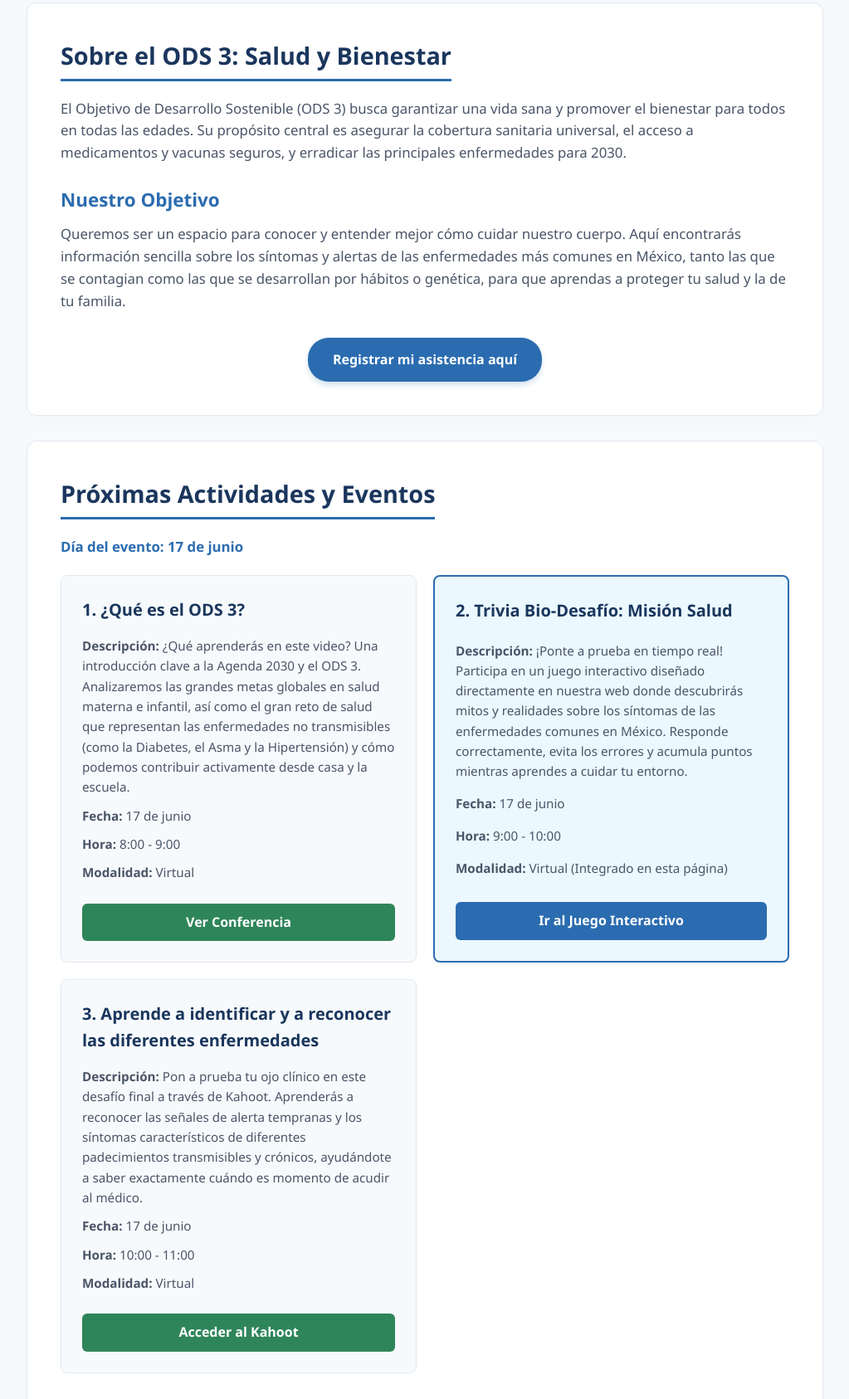
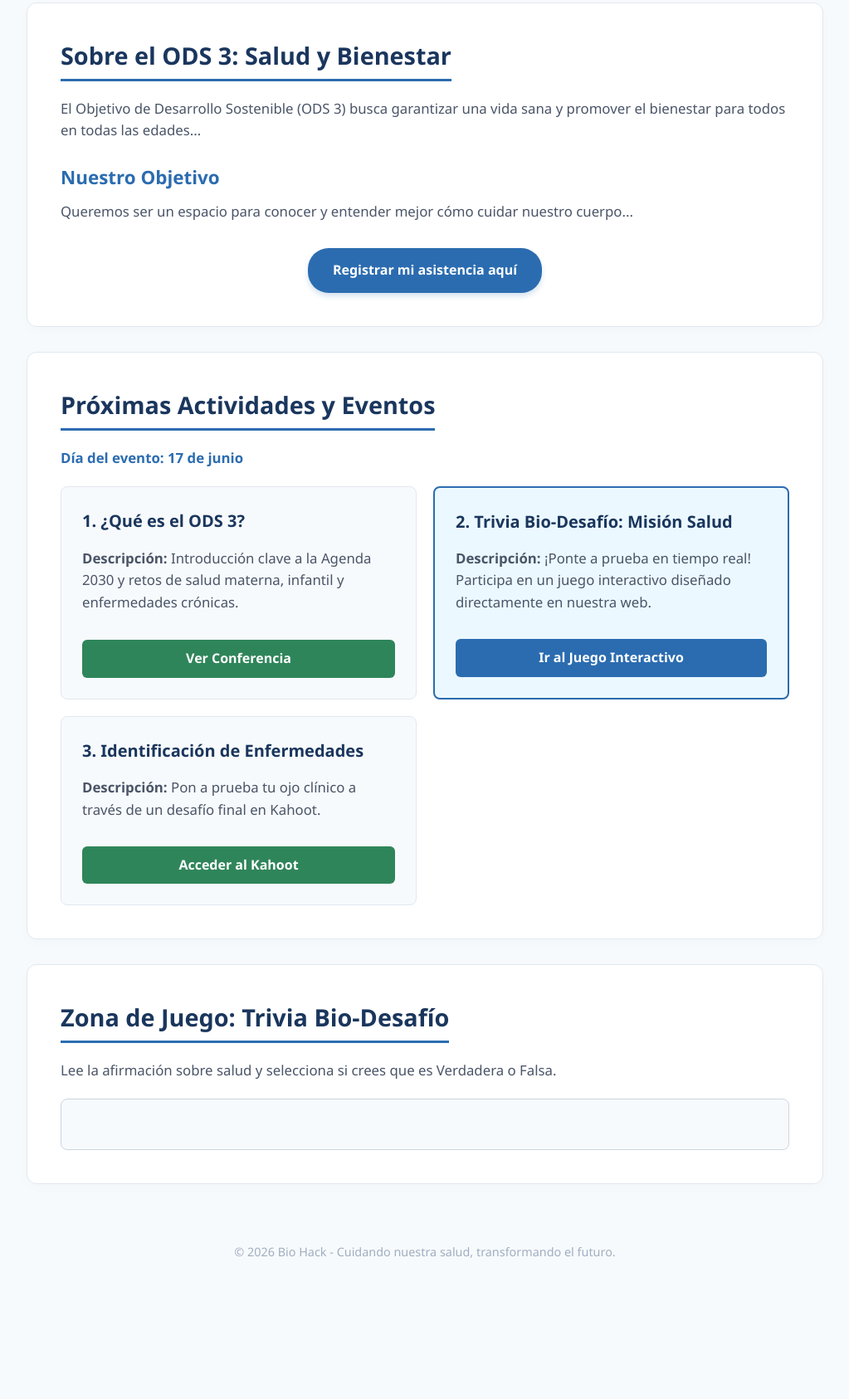
Before and after one commit to ObjetivosdeDesarrolloSostenible/ODS-3-Salud-y-Bienestar-, a plain HTML site: page index.html in a window 1280 px wide. Shown: the part 275-1961 px from the top of the page at 83% size, without its empty margins (128-1151 px from the left). After the commit the page ends 1855 px from the top, so only its background shows below. Drawn offline with Linux system fonts and the light colour scheme.

Commit message:
Update index.html

```diff
--- a/index.html
+++ b/index.html
@@ -1,3 +1,4 @@
+
 <!DOCTYPE html>
 <html lang="es">
 <head>
@@ -7,13 +8,13 @@
 
     <style>
         :root {
-            --azul-principal: #1A365D;    /* Azul profundo para encabezados y seriedad */
-            --azul-secundario: #2B6CB0;   /* Azul claro para subtextos o enlaces */
-            --verde-acento: #2F855A;      /* Verde para botones principales y llamadas a la acción */
-            --verde-hover: #22543D;       /* Verde más oscuro para cuando pasas el mouse */
-            --blanco-fondo: #F7FAFC;      /* Fondo general muy limpio, casi blanco */
-            --blanco-puro: #FFFFFF;       /* Para las tarjetas y contenedores */
-            --gris-texto: #4A5568;        /* Gris oscuro para que la lectura sea cómoda */
+            --azul-principal: #1A365D;
+            --azul-secundario: #2B6CB0;
+            --verde-acento: #2F855A;
+            --verde-hover: #22543D;
+            --blanco-fondo: #F7FAFC;
+            --blanco-puro: #FFFFFF;
+            --gris-texto: #4A5568;
         }
 
         * {
@@ -30,7 +31,6 @@
             padding-bottom: 40px;
         }
 
-        /* Encabezado (Header) estilo Landing Page */
         header {
             background-color: var(--azul-principal);
             color: var(--blanco-puro);
@@ -52,7 +52,6 @@
             font-weight: 300;
         }
 
-        /* Contenedor Principal y Secciones */
         main {
             max-width: 1000px;
             margin: 40px auto;
@@ -89,7 +88,6 @@
             font-size: 1.05rem;
         }
 
-        /* Tarjetas de Actividades */
         .fecha-evento {
             font-weight: bold;
             color: var(--azul-secundario);
@@ -119,7 +117,6 @@
             box-shadow: 0 6px 12px rgba(0, 0, 0, 0.05);
         }
 
-        /* Destacar el Juego */
         .actividad-tarjeta.destacado {
             border: 2px solid var(--azul-secundario);
             background-color: #EBF8FF;
@@ -132,12 +129,6 @@
             font-size: 1.25rem;
         }
 
-        .actividad-tarjeta p {
-            font-size: 0.95rem;
-            margin-bottom: 10px;
-        }
-
-        /* Botones y Enlaces */
         .registro-contenedor {
             text-align: center;
             margin-top: 30px;
@@ -185,40 +176,65 @@
             background-color: var(--azul-principal);
         }
 
-        /* Contenedor del Juego Interactivo */
+        /* Estilos específicos para los elementos internos del juego interactivo */
         #contenedor-juego {
             background-color: var(--blanco-fondo);
-            border: 2px dashed #CBD5E0;
+            border: 1px solid #CBD5E0;
             border-radius: 8px;
             padding: 30px;
             text-align: center;
             margin-top: 20px;
-            min-height: 150px;
-            display: flex;
-            flex-direction: column;
-            justify-content: center;
-            align-items: center;
         }
 
-        /* Clases dinámicas requeridas para JavaScript */
+        .juego-pregunta {
+            font-size: 1.2rem;
+            font-weight: 600;
+            margin-bottom: 20px;
+            color: var(--azul-principal);
+        }
+
+        .botones-juego-contenedor {
+            display: flex;
+            gap: 15px;
+            justify-content: center;
+            margin-bottom: 20px;
+        }
+
+        .btn-juego {
+            padding: 10px 25px;
+            font-size: 1rem;
+            font-weight: bold;
+            border: 2px solid #CBD5E0;
+            border-radius: 6px;
+            background-color: white;
+            cursor: pointer;
+            transition: all 0.3s ease;
+        }
+
+        .btn-juego:hover {
+            background-color: #E2E8F0;
+        }
+
+        /* Clases dinámicas solicitadas */
         .correcto {
             background-color: #4CAF50 !important;
             color: white !important;
-            transition: all 0.3s ease;
+            border-color: #4CAF50 !important;
         }
 
         .incorrecto {
             background-color: #f44336 !important;
             color: white !important;
-            transition: all 0.3s ease;
+            border-color: #f44336 !important;
         }
 
-        .cargando {
-            font-style: italic;
-            color: #718096;
+        .juego-feedback {
+            font-weight: 600;
+            margin-top: 15px;
+            padding: 10px;
+            border-radius: 6px;
         }
 
-        /* Pie de página */
         footer {
             text-align: center;
             padding: 20px;
@@ -236,24 +252,11 @@
     </header>
 
     <main>
-
         <section id="introduccion">
             <h2>Sobre el ODS 3: Salud y Bienestar</h2>
-            <p>
-                El Objetivo de Desarrollo Sostenible (ODS 3) busca garantizar una vida sana y promover el
-                bienestar para todos en todas las edades. Su propósito central es asegurar la cobertura
-                sanitaria universal, el acceso a medicamentos y vacunas seguros, y erradicar las principales
-                enfermedades para 2030.
-            </p>
-
+            <p>El Objetivo de Desarrollo Sostenible (ODS 3) busca garantizar una vida sana y promover el bienestar para todos en todas las edades...</p>
             <h3>Nuestro Objetivo</h3>
-            <p>
-                Queremos ser un espacio para conocer y entender mejor cómo cuidar nuestro cuerpo. Aquí encontrarás
-                información sencilla sobre los síntomas y alertas de las enfermedades más comunes en México, tanto
-                las que se contagian como las que se desarrollan por hábitos o genética, para que aprendas a proteger
-                tu salud y la de tu familia.
-            </p>
-
+            <p>Queremos ser un espacio para conocer y entender mejor cómo cuidar nuestro cuerpo...</p>
             <div class="registro-contenedor">
                 <a href="https://forms.office.com/Pages/DesignPageV2.aspx?origin=NeoPortalPage&subpage=design&id=OIIr_ImSX0Kxt7JwA9cR80atxRa8ZsNAg-Z2thv4EbJUNzI5U1lHN1QxR1o2TEpWWDlWUVNVN1hTVy4u" target="_blank" class="btn-registro">
                     Registrar mi asistencia aquí
@@ -264,54 +267,39 @@
         <section id="actividades">
             <h2>Próximas Actividades y Eventos</h2>
             <p class="fecha-evento">Día del evento: 17 de junio</p>
-
             <div class="lista-actividades">
-
                 <article class="actividad-tarjeta">
                     <h3>1. ¿Qué es el ODS 3?</h3>
-                    <p><strong>Descripción:</strong> ¿Qué aprenderás en este video? Una introducción clave a la Agenda 2030 y el ODS 3. Analizaremos las grandes metas globales en salud materna e infantil, así como el gran reto de salud que representan las enfermedades no transmisibles (como la Diabetes, el Asma y la Hipertensión) y cómo podemos contribuir activamente desde casa y la escuela.</p>
-                    <p><strong>Fecha:</strong> 17 de junio</p>
-                    <p><strong>Hora:</strong> 8:00 - 9:00</p>
-                    <p><strong>Modalidad:</strong> Virtual</p>
-                    <a href="https://www.google.com/search?q=Conferencias+sobre+el+ODS+3&oq=Conferencias+sobre+el+ODS+3+&gs_lcrp=EgZjaHJvbWUyBggAEEUYOTIHCAEQIRigATIHCAIQIRigAdIBCTEwNjA2ajBqN6gCALACAA&sourceid=chrome&ie=UTF-8#fpstate=ive&vld=cid:23225233,vid:b1IqDxvltbI,st:0" target="_blank" class="btn-enlace">Ver Conferencia</a>
+                    <p><strong>Descripción:</strong> Introducción clave a la Agenda 2030 y retos de salud materna, infantil y enfermedades crónicas.</p>
+                    <a href="https://www.google.com/search?q=Conferencias+sobre+el+ODS+3" target="_blank" class="btn-enlace">Ver Conferencia</a>
                 </article>
 
                 <article class="actividad-tarjeta destacado">
                     <h3>2. Trivia Bio-Desafío: Misión Salud</h3>
-                    <p><strong>Descripción:</strong> ¡Ponte a prueba en tiempo real! Participa en un juego interactivo diseñado directamente en nuestra web donde descubrirás mitos y realidades sobre los síntomas de las enfermedades comunes en México. Responde correctamente, evita los errores y acumula puntos mientras aprendes a cuidar tu entorno.</p>
-                    <p><strong>Fecha:</strong> 17 de junio</p>
-                    <p><strong>Hora:</strong> 9:00 - 10:00</p>
-                    <p><strong>Modalidad:</strong> Virtual (Integrado en esta página)</p>
+                    <p><strong>Descripción:</strong> ¡Ponte a prueba en tiempo real! Participa en un juego interactivo diseñado directamente en nuestra web.</p>
                     <a href="#juegos" class="btn-enlace ir-al-juego">Ir al Juego Interactivo</a>
                 </article>
 
                 <article class="actividad-tarjeta">
-                    <h3>3. Aprende a identificar y a reconocer las diferentes enfermedades</h3>
-                    <p><strong>Descripción:</strong> Pon a prueba tu ojo clínico en este desafío final a través de Kahoot. Aprenderás a reconocer las señales de alerta tempranas y los síntomas característicos de diferentes padecimientos transmisibles y crónicos, ayudándote a saber exactamente cuándo es momento de acudir al médico.</p>
-                    <p><strong>Fecha:</strong> 17 de junio</p>
-                    <p><strong>Hora:</strong> 10:00 - 11:00</p>
-                    <p><strong>Modalidad:</strong> Virtual</p>
+                    <h3>3. Identificación de Enfermedades</h3>
+                    <p><strong>Descripción:</strong> Pon a prueba tu ojo clínico a través de un desafío final en Kahoot.</p>
                     <a href="https://create.kahoot.it/share/trivia-medica/bd7056d3-2923-4937-ad06-8395b198f6ae" target="_blank" class="btn-enlace">Acceder al Kahoot</a>
                 </article>
-
             </div>
         </section>
 
         <section id="juegos">
             <h2>Zona de Juego: Trivia Bio-Desafío</h2>
-            <p>Lee las preguntas con atención y selecciona la opción correcta para ganar el desafío de salud.</p>
+            <p style="margin-bottom: 20px;">Lee la afirmación sobre salud y selecciona si crees que es Verdadera o Falsa.</p>
 
-            <div id="contenedor-juego">
-                <p class="cargando">Cargando la interfaz de la trivia...</p>
-            </div>
+            <div id="contenedor-juego"></div>
         </section>
-
     </main>
 
     <footer>
         <p>&copy; 2026 Bio Hack - Cuidando nuestra salud, transformando el futuro.</p>
     </footer>
 
-    <script src="juego.js"></script>
+    <script src="script.js"></script>
 </body>
 </html>
```
